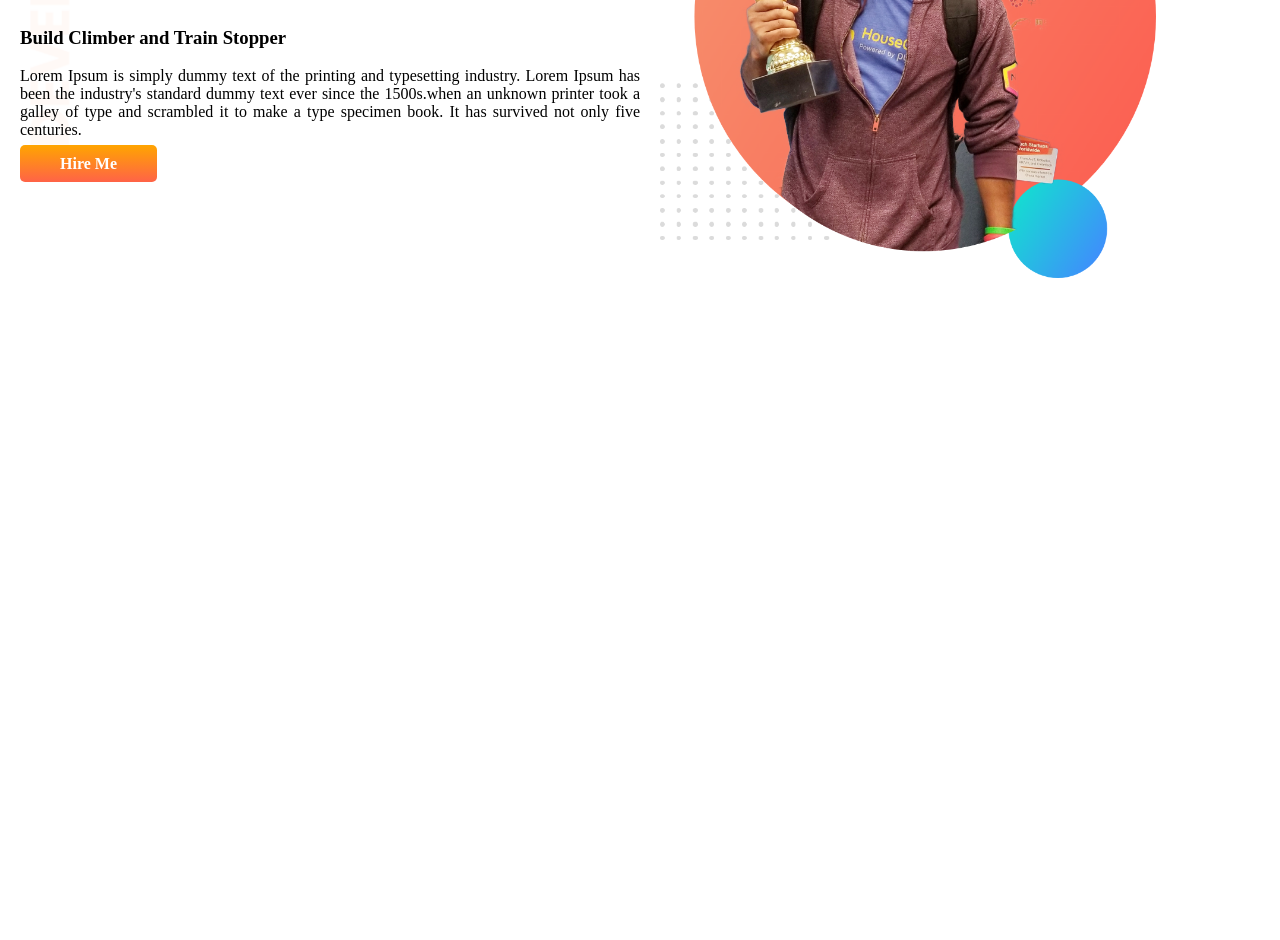
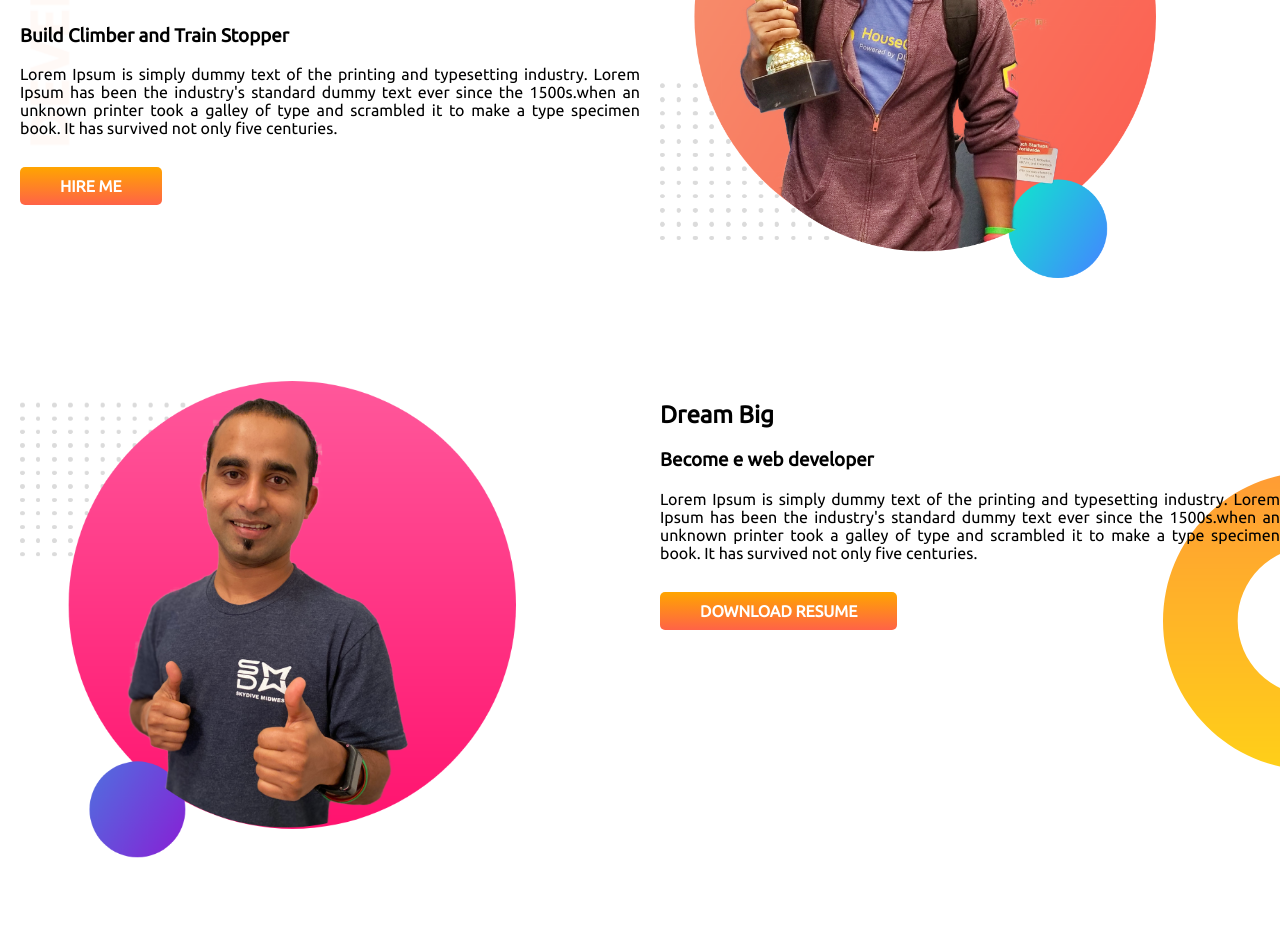
Before and after one commit to mazharul007/dev-portfolio, a plain HTML site: page index.html in a window 1280 px wide. Shown: the part 214-1154 px from the top of the page. Before the commit the page ends 800 px from the top, so only its background shows below. Drawn offline with Linux system fonts and the light colour scheme.

Commit message:
dream big section added

```diff
--- a/index.html
+++ b/index.html
@@ -5,20 +5,37 @@
     <meta http-equiv="X-UA-Compatible" content="IE=edge">
     <meta name="viewport" content="width=device-width, initial-scale=1.0">
     <title>Developer Portfolio</title>
+    <link rel="preconnect" href="https://fonts.googleapis.com">
+    <link rel="preconnect" href="https://fonts.gstatic.com" crossorigin>
+    <link href="https://fonts.googleapis.com/css2?family=Ubuntu&display=swap" rel="stylesheet">
     <link rel="stylesheet" href="style.css">
 </head>
 <body>
+
     <section id="top-banner">
         <div class="half-width">
             <h1>Welcome To</h1>
             <h1><span class="orange-color">John Doe's</span> World!</h1>
             <h3>Build Climber and Train Stopper</h3>
             <p>Lorem Ipsum is simply dummy text of the printing and typesetting industry. Lorem Ipsum has been the industry's standard dummy text ever since the 1500s.when an unknown printer took a galley of type and scrambled it to make a type specimen book. It has survived not only five centuries.</p>
-            <a href="https://www.linkedin.com/in/md-mazharul-hoque/" target="_blank" class="link-btn">Hire Me</a>
+            <a href="https://www.linkedin.com/in/md-mazharul-hoque/" target="_blank" class="link-btn">HIRE ME</a>
         </div>
        <div class="half-width">
         <img src="images/jhankar.png" alt="">
        </div>
     </section>
+
+    <section id="dream-big">
+        <div class="half-width">
+            <img src="images/jhankar2.png" alt="">
+        </div>
+
+        <div class="half-width">
+            <h2>Dream Big</h2>
+            <h3>Become e web developer</h3>
+            <p>Lorem Ipsum is simply dummy text of the printing and typesetting industry. Lorem Ipsum has been the industry's standard dummy text ever since the 1500s.when an unknown printer took a galley of type and scrambled it to make a type specimen book. It has survived not only five centuries.</p>
+            <a href="https://github.com/mazharul007" class="link-btn">DOWNLOAD RESUME</a>
+        </div>
+    </section>
 </body>
 </html>
--- a/style.css
+++ b/style.css
@@ -1,5 +1,6 @@
 body{
     margin: 0px;
+    font-family: 'Ubuntu', sans-serif;
 }
 h1{
     font-size: 50px;
@@ -9,6 +10,7 @@ h1{
 }
 section{
     display: flex;
+    margin-bottom: 100px;
 }
 #top-banner{
     background-image: url(images/top-banner.png);
@@ -16,6 +18,7 @@ section{
 }
 .half-width p{
     text-align: justify;
+    margin-bottom: 40px;
 }
 .half-width{
     width: 50%;
@@ -33,3 +36,10 @@ section{
     color: white;
     font-weight: 700;
 }
+
+
+#dream-big{
+    background-image: url(images/dream-bg.png);
+    background-repeat: no-repeat;
+    background-position: right;
+}
```
